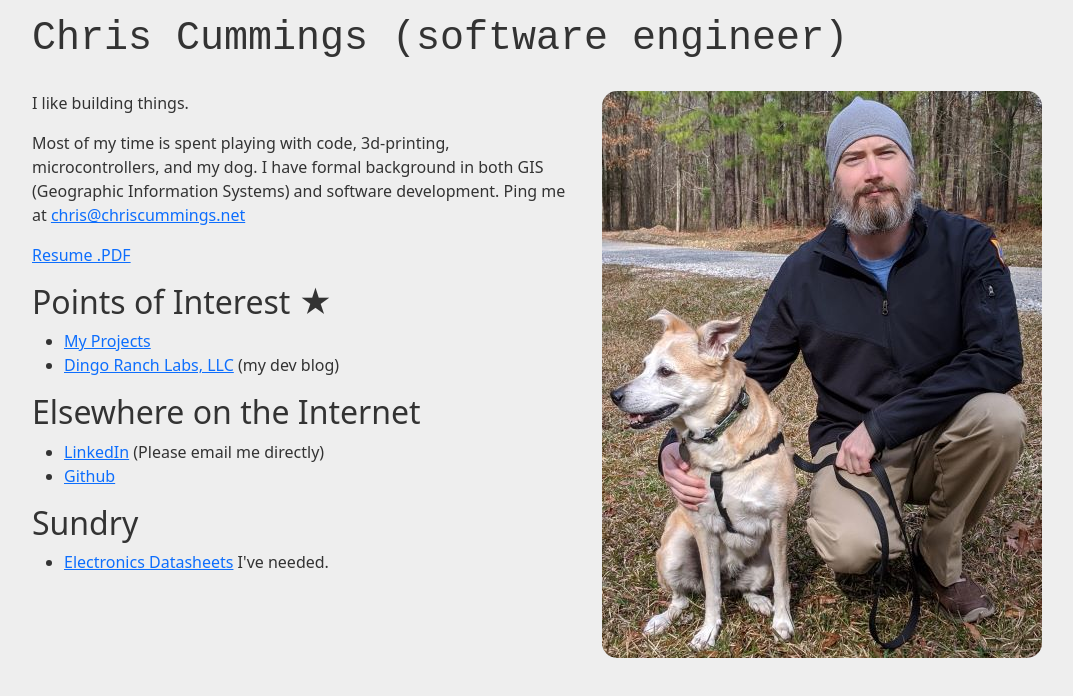
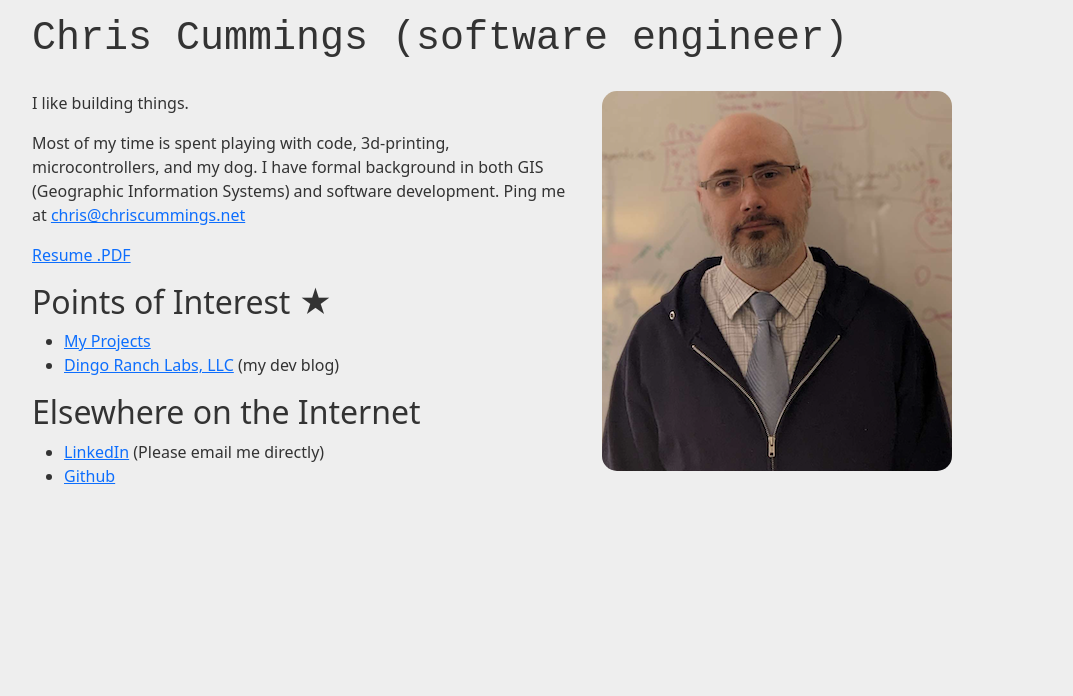
Before and after one commit to chriscummings/chriscummings.github.io, a plain HTML site: page docs/index.html in a window 1280 px wide. Shown: the whole page, without its empty margins (50-1123 px from the left). Drawn offline with Linux system fonts and the light colour scheme.

Commit message:
prof photo

```diff
--- a/docs/assets/css/custom.css
+++ b/docs/assets/css/custom.css
@@ -14,3 +14,7 @@ h1{
     padding-bottom: 20px;
     padding-top: 15px;
 }
+
+#headshot{
+/*    width:300px;*/
+}
--- a/docs/index.html
+++ b/docs/index.html
@@ -18,7 +18,8 @@
 			</div>
 		</div>
 		<div class="row">
-			<div class="col">
+
+			<div class="col-6">
 				<p>I like building things.</p>
 
 				<p>Most of my time is spent playing with code, 3d-printing, microcontrollers, and my dog.
@@ -34,17 +35,18 @@
 				</ul>
 				<h2>Elsewhere on the Internet</h2>
 				<ul>
-				<li><a href="https://www.linkedin.com/in/christopher-cummings-91667710/">LinkedIn</a> (Please email me directly) </li>
-				<li><a href="https://github.com/chriscummings">Github</a></li>
-				</ul>
-				<h2>Sundry</h2>
-				<ul>
-				<li><a href="datasheets/index.html">Electronics Datasheets</a> I've needed.</li>
+					<li><a href="https://www.linkedin.com/in/christopher-cummings-91667710/">	LinkedIn</a> (Please email me directly) </li>
+					<li><a href="https://github.com/chriscummings">Github</a></li>
 				</ul>
 			</div>
-			<div class="col">
-				<img src="assets/images/chris_cummings.jpg" alt="Gentleman Aventurer" />
+
+
+
+			<div class="col-4">
+				<img src="assets/images/chris_work.png" id="headshot" alt="Gentleman Aventurer" />
 			</div>
+
+
 		</div>
 	</div>
 </body>
```
Also changed, not shown: docs/assets/images/chris_work.png (added), 1 other file.
